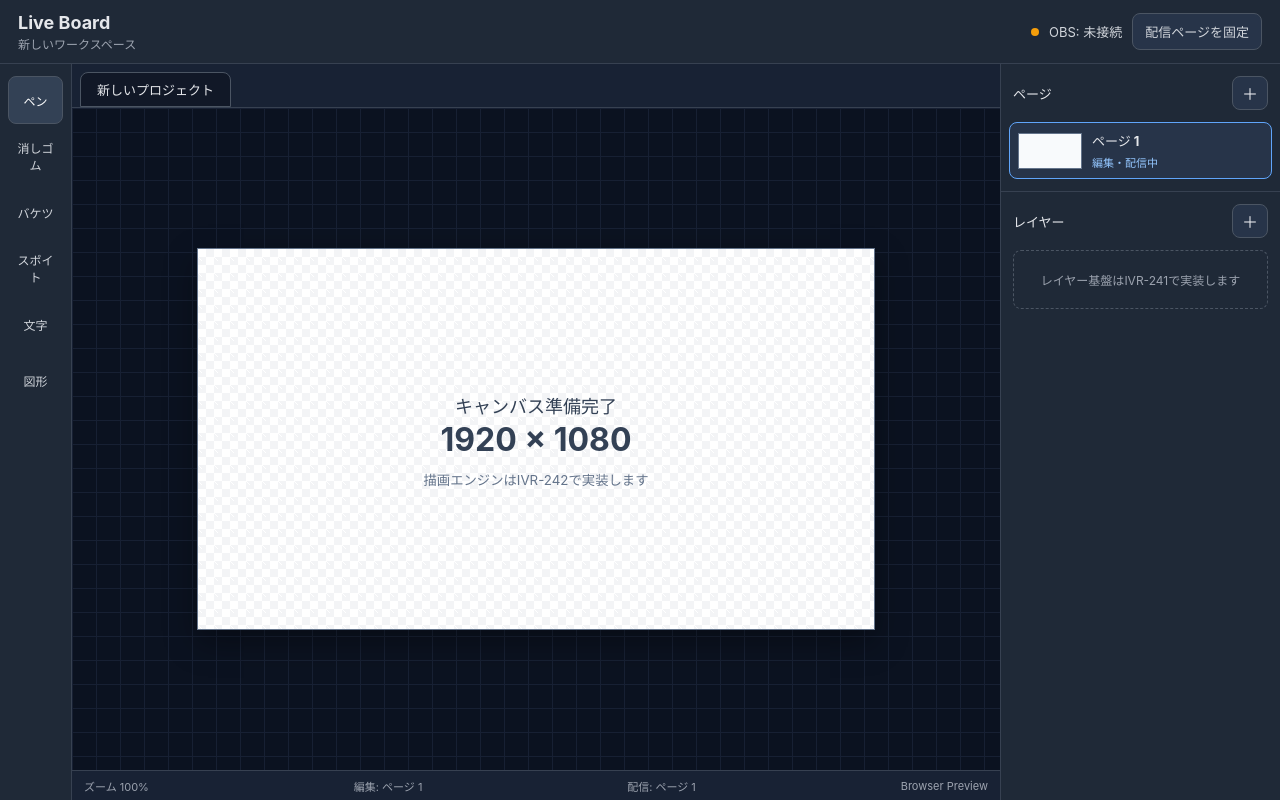
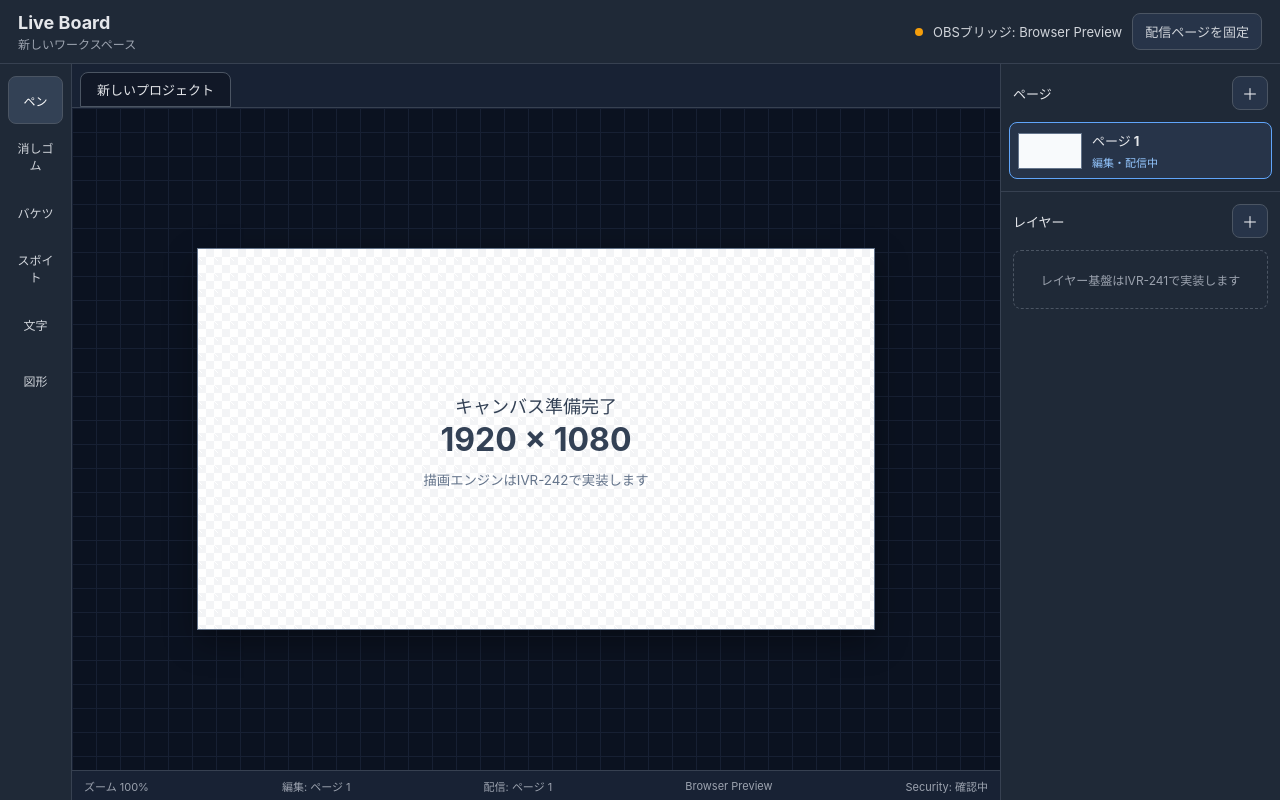
Before and after one commit to mizzz-dev/live-board, a React (Vite) app in the folder apps/desktop/: page / in a window 1280 px wide. Built offline with nearby package versions, Linux system fonts and the light colour scheme.

Commit message:
feat: EditorへElectron・OBSブリッジ状態表示を追加

```diff
--- a/apps/desktop/src/App.tsx
+++ b/apps/desktop/src/App.tsx
@@ -1,4 +1,5 @@
 import { createEmptyWorkspace } from '@live-board/domain';
+import { useEffect, useState } from 'react';
 
 const workspace = createEmptyWorkspace('local-workspace');
 const project = workspace.projects[0];
@@ -6,6 +7,46 @@ const page = project?.pages[0];
 
 export function App() {
   const runtime = window.liveBoard?.getRuntimeInfo();
+  const [securityStatus, setSecurityStatus] = useState<SecurityStatus | null>(
+    null,
+  );
+  const [securityStatusError, setSecurityStatusError] = useState(false);
+
+  useEffect(() => {
+    const liveBoardApi = window.liveBoard;
+
+    if (liveBoardApi === undefined) {
+      return;
+    }
+
+    let active = true;
+    const requestId = globalThis.crypto.randomUUID();
+
+    void liveBoardApi
+      .getSecurityStatus(requestId)
+      .then((status) => {
+        if (active && status.requestId === requestId) {
+          setSecurityStatus(status);
+        }
+      })
+      .catch(() => {
+        if (active) {
+          setSecurityStatusError(true);
+        }
+      });
+
+    return () => {
+      active = false;
+    };
+  }, []);
+
+  const obsBridgeLabel = securityStatusError
+    ? 'OBSブリッジ: 起動確認失敗'
+    : securityStatus === null
+      ? runtime === undefined
+        ? 'OBSブリッジ: Browser Preview'
+        : 'OBSブリッジ: 起動確認中'
+      : `OBSブリッジ: ${securityStatus.obsBridge.host}:${securityStatus.obsBridge.port}`;
 
   return (
     <div className="app-shell">
@@ -16,7 +57,7 @@ export function App() {
         </div>
         <div className="topbar-actions">
           <span className="status-dot" aria-hidden="true" />
-          <span>OBS: 未接続</span>
+          <span>{obsBridgeLabel}</span>
           <button type="button">配信ページを固定</button>
         </div>
       </header>
@@ -61,6 +102,11 @@ export function App() {
               ? `${runtime.platform} / Electron ${runtime.versions.electron}`
               : 'Browser Preview'}
           </span>
+          <span>
+            {securityStatus === null
+              ? 'Security: 確認中'
+              : `Security: sandbox / 接続 ${securityStatus.obsBridge.connectionCount}`}
+          </span>
         </footer>
       </main>
 
```
